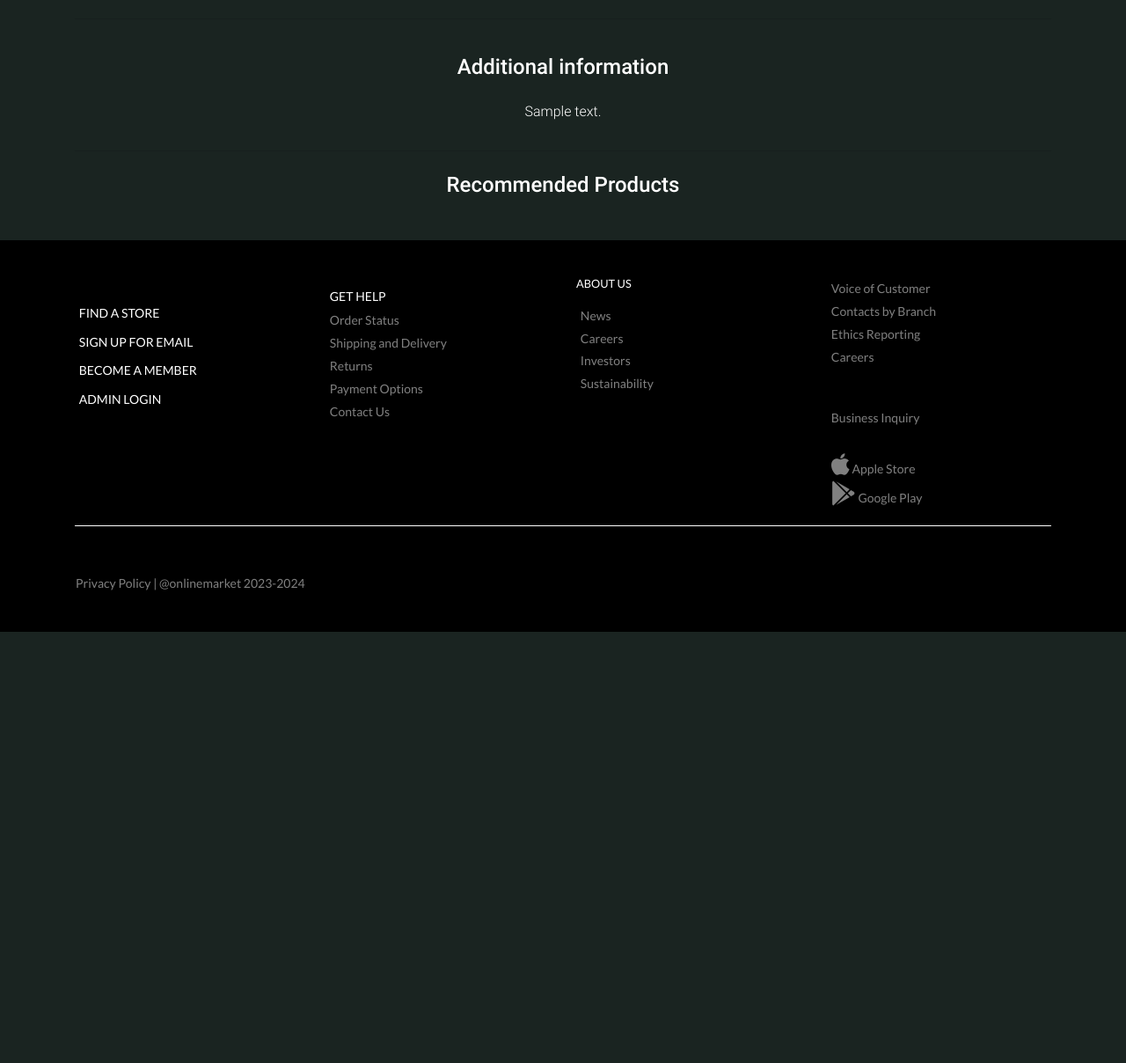
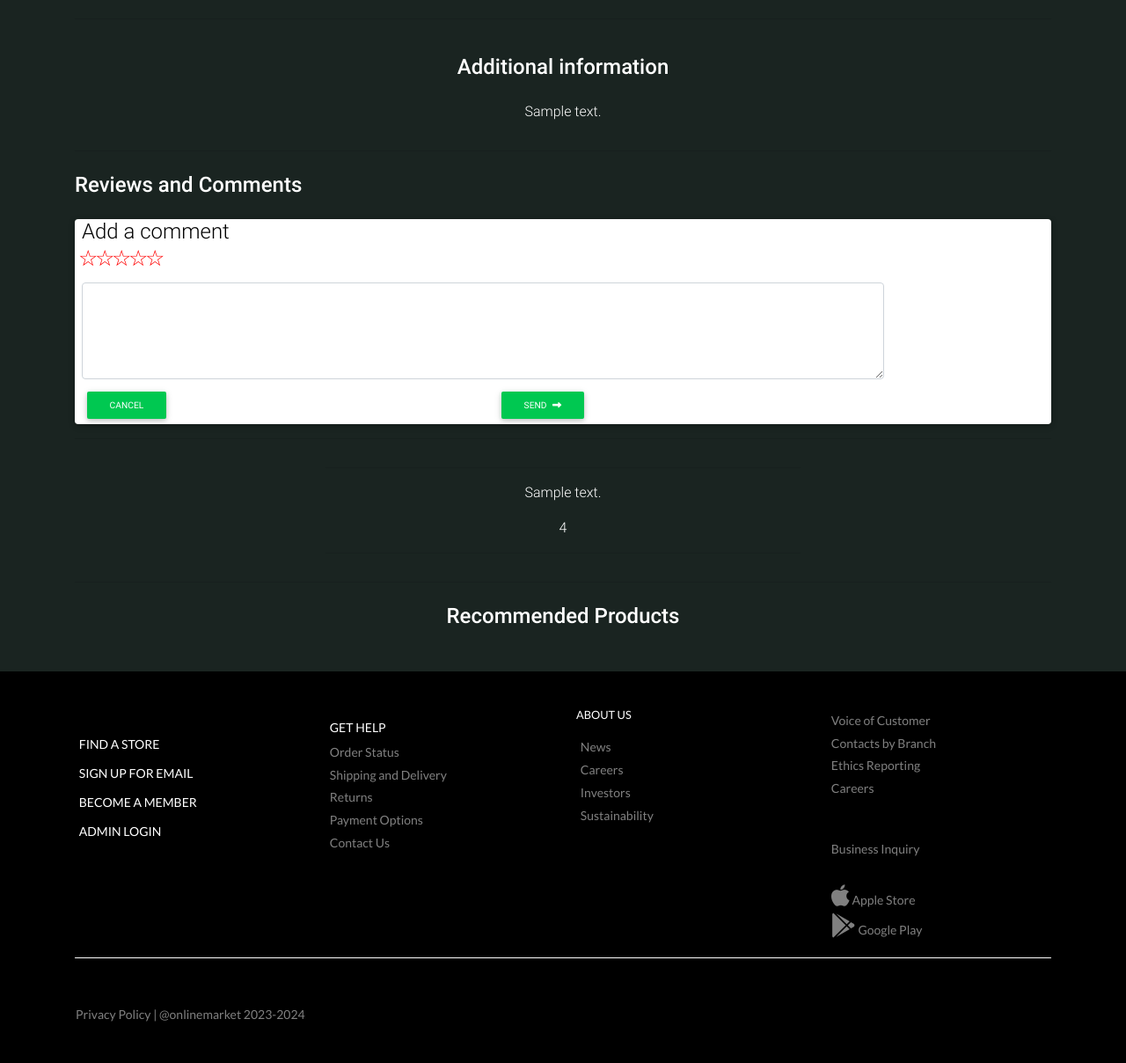
Before and after one commit to sulavchhetri/onlinemarket, a Django app: a page that uses templates/product.html in a window 1280 px wide. Shown: the part 611-1819 px from the top of the page at 88% size. Before the commit the page ends 1329 px from the top, so only its background shows below. Run offline with Django 3.2, Linux system fonts and the light colour scheme; a user stored in the database is signed in; tables that the repository leaves empty hold one stand-in row (values such as "Sample post"); grey boxes marked "Sample" are stand-in pictures; some libraries are stand-ins or nearby versions.

Commit message:
added review and comments in the item detail view page

```diff
--- a/core/admin.py
+++ b/core/admin.py
@@ -1,6 +1,6 @@
 from django.contrib import admin
 
-from .models import Item, OrderItem, Order, Payment, Coupon, Refund, Address, UserProfile
+from .models import Item, OrderItem, Order, Payment, Coupon, Refund, Address, UserProfile, ReviewComment
 
 
 def make_refund_accepted(modeladmin, request, queryset):
@@ -56,6 +56,7 @@
 
 
 admin.site.register(Item)
+admin.site.register(ReviewComment)
 admin.site.register(OrderItem)
 admin.site.register(Order, OrderAdmin)
 admin.site.register(Payment)
--- a/core/forms.py
+++ b/core/forms.py
@@ -59,3 +59,7 @@
     stripeToken = forms.CharField(required=False)
     save = forms.BooleanField(required=False)
     use_default = forms.BooleanField(required=False)
+
+class ReviewCommentForm(forms.Form):
+    rating = forms.IntegerField(max_value=5,min_value=1)
+    comment = forms.CharField(max_length=150)
--- a/core/models.py
+++ b/core/models.py
@@ -28,6 +28,10 @@
     def __str__(self):
         return self.user.username
 
+class ReviewComment(models.Model):
+    product_id = models.IntegerField(null=True, default=None)
+    rating = models.IntegerField(default=5)
+    comment = models.CharField(max_length=150)
 
 class Item(models.Model):
     title = models.CharField(max_length=100)
--- a/core/urls.py
+++ b/core/urls.py
@@ -1,3 +1,4 @@
+
 from django.urls import path
 from .views import (
     item_detail_view,
--- a/core/views.py
+++ b/core/views.py
@@ -14,8 +14,8 @@
 from django.utils import timezone
 from django.views.generic import View
 from . import category
-from .forms import CheckoutForm, CouponForm, RefundForm, PaymentForm
-from .models import Item, OrderItem, Order, Address, Payment, Coupon, Refund, UserProfile
+from .forms import CheckoutForm, CouponForm, RefundForm, PaymentForm, ReviewCommentForm
+from .models import Item, OrderItem, Order, Address, Payment, Coupon, Refund, UserProfile, ReviewComment
 
 stripe.api_key = settings.STRIPE_SECRET_KEY
 
@@ -428,13 +428,29 @@
         recommended_items = items
     return recommended_items
 
+
+
 def item_detail_view(request, slug):
     id = slug.split('-')[-1]
     item = Item.objects.get(pk=id)
     categories_dict = dict((x, y) for y, x in category.CATEGORY_CHOICES)
     all_simliar_items = Item.objects.filter(category=categories_dict[item.get_category_display()])
     recommended_items = filter_recommended_items(all_simliar_items,id)
-    return render(request, 'product.html', {'object':item, 'recommended_objects':recommended_items})
+    comments = ReviewComment.objects.filter(product_id=id)[:10]
+
+    if request.method == 'POST':
+        form = ReviewCommentForm(request.POST)
+        if form.is_valid():
+            obj = ReviewComment()
+            obj.product_id = id
+            obj.rating = form.cleaned_data['rating']
+            obj.comment = form.cleaned_data['comment']
+            obj.save()
+    else:
+        form = ReviewCommentForm()
+
+
+    return render(request, 'product.html', {'object':item, 'recommended_objects':recommended_items, 'review_and_comments':comments})
 
 @login_required
 def add_to_cart(request, slug):
--- a/templates/product.html
+++ b/templates/product.html
@@ -1,4 +1,46 @@
 {% extends "base.html" %}
+
+{% block css %}
+
+  .rating {
+    display: flex;
+    margin-top: -10px;
+    flex-direction: row-reverse;
+    margin-left: -4px;
+    float: left;
+  }
+
+  .rating>input {
+    display: none
+  }
+
+  .rating>label {
+    position: relative;
+    width: 19px;
+    font-size: 25px;
+    color: #ff0000;
+    cursor: pointer;
+  }
+
+  .rating>label::before {
+    content: "\2605";
+    position: absolute;
+    opacity: 0
+  }
+
+  .rating>label:hover:before,
+  .rating>label:hover~label:before {
+    opacity: 1 !important
+  }
+
+  .rating>input:checked~label:before {
+    opacity: 1
+  }
+
+  .rating:hover>input:checked~label:before {
+    opacity: 0.4
+  }
+{% endblock %}
 
 {% block content %}
 <main class="mt-5 pt-4">
@@ -91,6 +133,86 @@
     <!--Grid row-->
 
     <hr>
+    <h4 class="my-4 h4">Reviews and Comments</h4>
+    <form method="POST" action="." class="card">
+      {% csrf_token %}
+      <div class="row">
+
+        <div class="col-10">
+
+          <div class="comment-box ml-2">
+
+            <h4 style="color: black;">Add a comment</h4>
+
+            <div class="rating">
+              <input type="radio" name="rating" value="5" id="5"><label for="5">☆</label>
+              <input type="radio" name="rating" value="4" id="4"><label for="4">☆</label>
+              <input type="radio" name="rating" value="3" id="3"><label for="3">☆</label>
+              <input type="radio" name="rating" value="2" id="2"><label for="2">☆</label>
+              <input type="radio" name="rating" value="1" id="1"><label for="1">☆</label>
+            </div>
+
+            <div class="comment-area">
+
+              <textarea class="form-control" name="comment" what is your view?" rows="4"></textarea>
+
+            </div>
+
+            <div class="comment-btns mt-2">
+
+              <div class="row">
+
+                <div class="col-6">
+
+                  <div class="pull-left">
+
+                    <button class="btn btn-success btn-sm">Cancel</button>
+
+                  </div>
+
+                </div>
+
+                <div class="col-6">
+
+                  <div class="pull-right">
+
+                    <button type="submit" class="btn btn-success send btn-sm">Send <i
+                        class="fa fa-long-arrow-right ml-1"></i></button>
+
+                  </div>
+
+                </div>
+
+              </div>
+
+            </div>
+
+
+          </div>
+
+        </div>
+
+
+      </div>
+
+    </form>
+    <hr>
+    <div class="row d-flex justify-content-center wow fadeIn">
+
+      <!--Grid column-->
+      <div class="col-md-6 text-center">
+        {% for item in review_and_comments %}
+        <hr style="color: whitesmoke;">
+        <p>{{item.comment}}</p>
+        <span>{{item.rating}}</span>
+        <hr style="color: whitesmoke;">
+        {% endfor %}
+
+      </div>
+      <!--Grid column-->
+
+    </div>
+    <hr>
 
     <div class="text-center" style="width: 100%;">
 
```
Also changed, not shown: core/migrations/0008_reviewcomment.py (added), core/migrations/0009_auto_20231201_2142.py (added), core/migrations/0010_auto_20231202_0042.py (added), core/migrations/0011_auto_20231202_0043.py (added).
